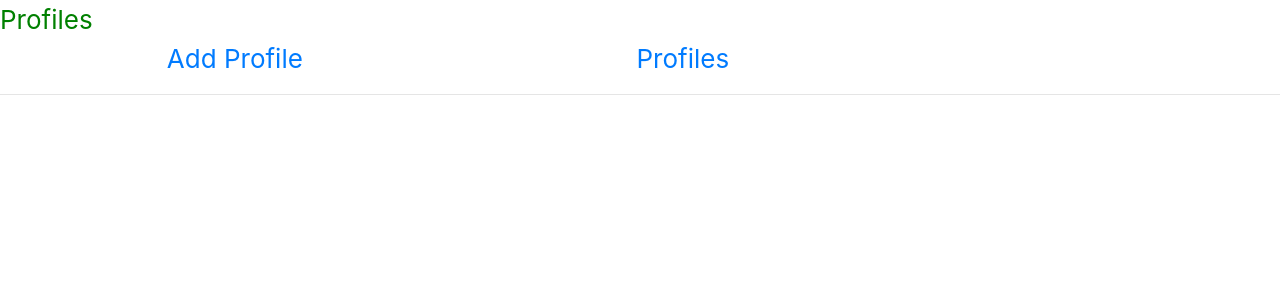
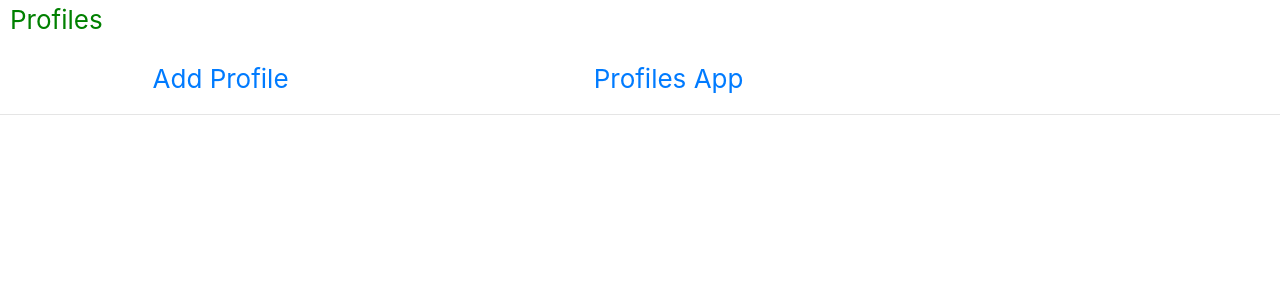
Before and after one commit to santiceron023/user-profiles-frontEnd, a React (Create React App) app: page / in a window 1280 px wide. Shown: the top 300 px of the page. Built offline with nearby package versions, Linux system fonts and the light colour scheme; no server answers.

Commit message:
stable version with all working, list, update and create

```diff
--- a/src/App.tsx
+++ b/src/App.tsx
@@ -2,7 +2,6 @@ import './App.css';
 import * as React from 'react';
 import { Route, Switch } from 'react-router-dom';
 import Header from './componentes/home/Header';
-import Home from './componentes/home/Home';
 import ProfileList from './componentes/perfiles/ProfileList';
 import ProfileAdd  from './componentes/perfiles/ProfileAdd';
 
--- a/src/componentes/home/Header.css
+++ b/src/componentes/home/Header.css
@@ -1,9 +1,11 @@
 .header {
-  width: 10%;
+  width: 30%;
   display: inline-block;
   text-align-last: start;
   font-size: calc(10px + 2vmin);
   color: green;
+  padding-bottom: 20px;
+  padding-left: 10px;
 }
 
 .nav-bar-header {
--- a/src/componentes/home/NavBar.tsx
+++ b/src/componentes/home/NavBar.tsx
@@ -9,7 +9,7 @@ export const NavBar: React.FC = () => {
 
         <Link to="/add/0" className="link">Add Profile</Link>
 
-        <Link to="/" className="link">Profiles</Link>
+        <Link to="/" className="link">Profiles App</Link>
       </React.Fragment>
   );
 
--- a/src/componentes/perfiles/ProfileList.tsx
+++ b/src/componentes/perfiles/ProfileList.tsx
@@ -34,7 +34,7 @@ export default class ProfileList extends React.Component<Props, any> {
 
             return (
               <div className="card card-profile-list" key={id}>
-                <img className="card-img-top" src={photo} alt="User without Photo"
+                <img className="card-img-top" src={photo} alt="Not uploaded"
                   style={{ width: '200px', height: '200px' }} />
                 <div className="card-body">
                   <h4 className="card-title">{name}</h4>
```
